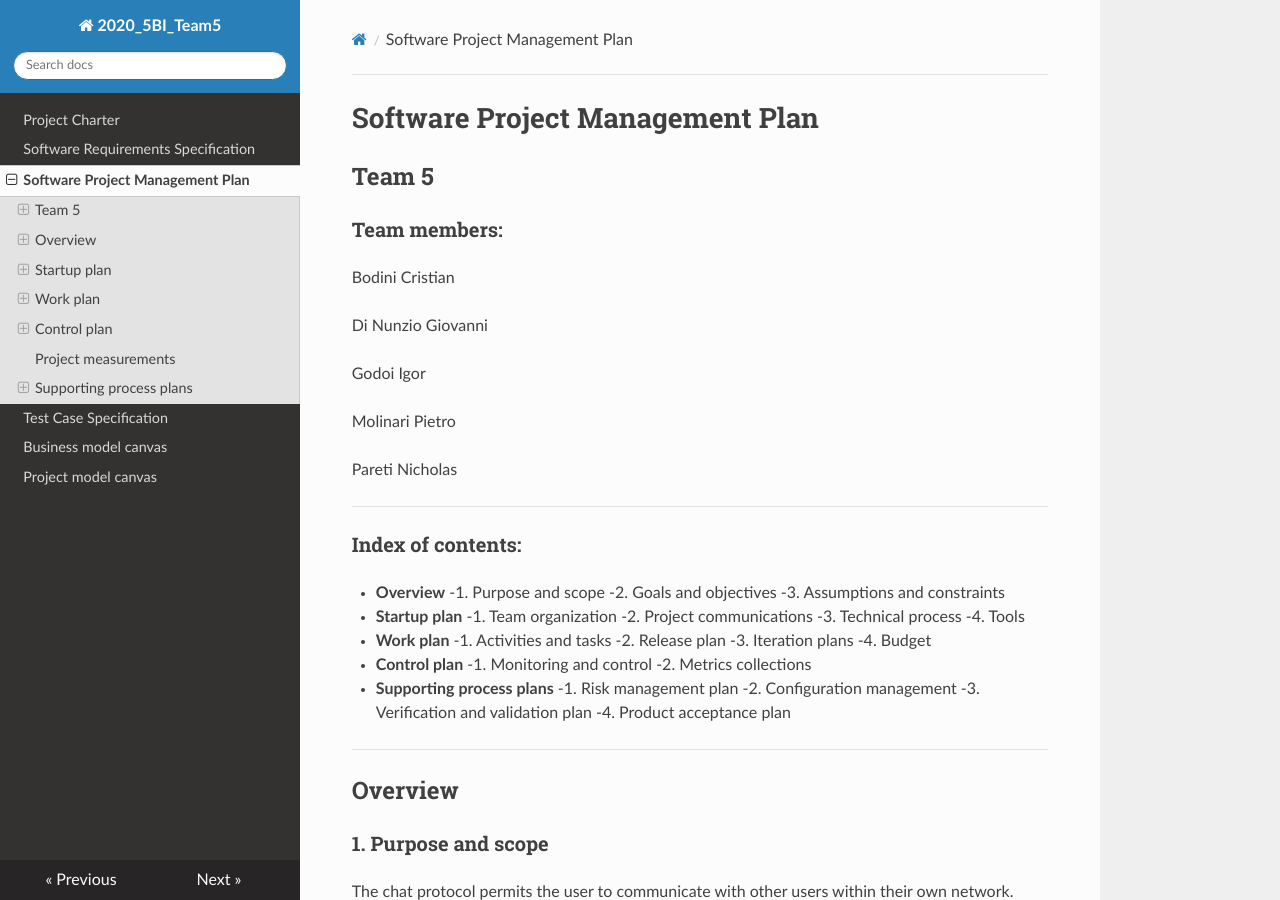
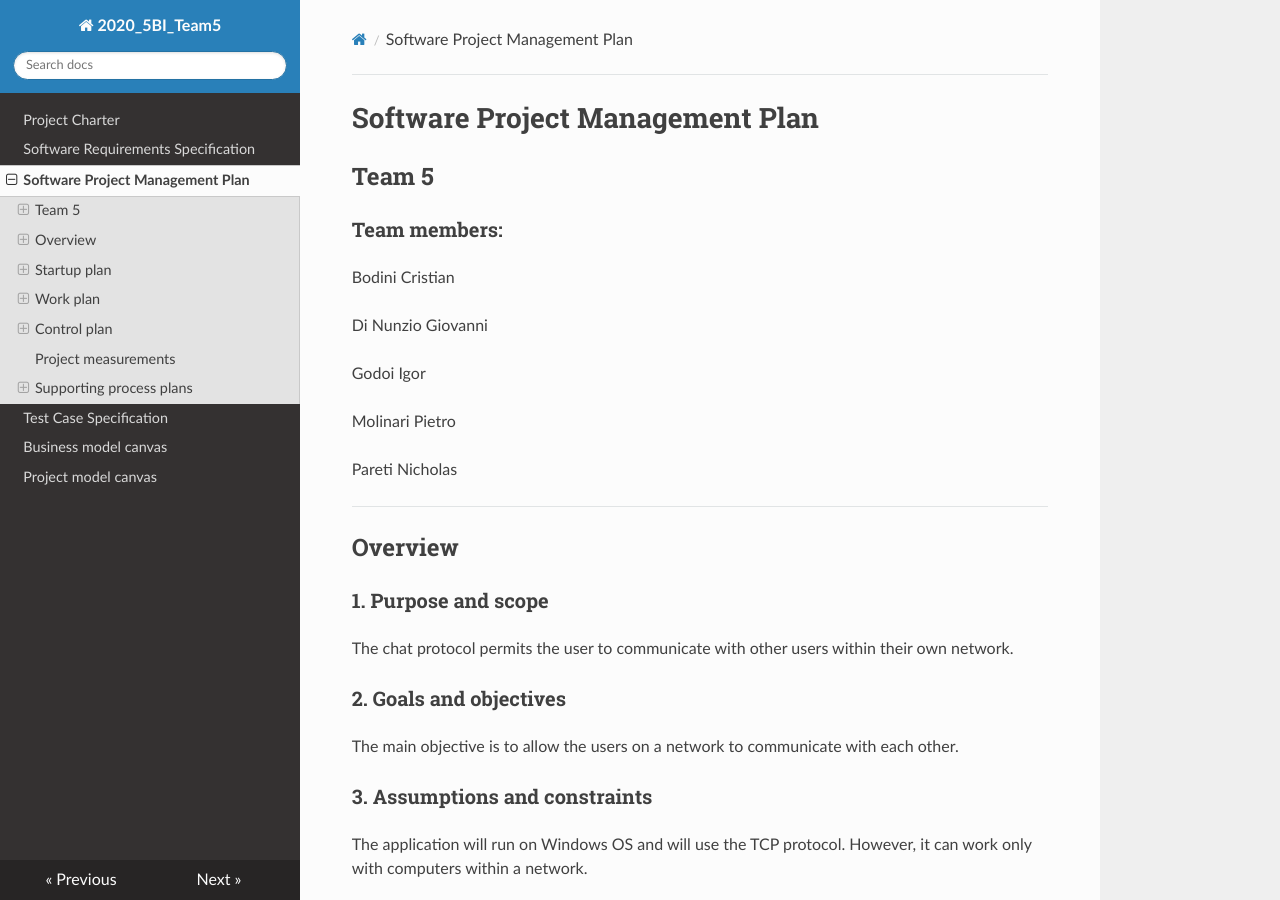
Before and after one commit to Kurai27/2020_5BI_Team5_ChatDocumentation, an MkDocs documentation site: the page built from docs/project_management.md, in a window 1280 px wide and 900 px high. Built offline with MkDocs 1.6.1, drawn with Linux system fonts in a browser that asks for light colours; nearby versions of some CDN libraries.

Commit message:
Update project_management.md

```diff
--- a/docs/project_management.md
+++ b/docs/project_management.md
@@ -14,32 +14,7 @@ Pareti Nicholas
 
 ---
 
-### Index of contents:
-- **Overview**
--1. Purpose and scope
--2. Goals and objectives
--3. Assumptions and constraints
-- **Startup plan**
--1. Team organization
--2. Project communications
--3. Technical process
--4. Tools
-- **Work plan**
--1. Activities and tasks
--2. Release plan
--3. Iteration plans
--4. Budget
-- **Control plan**
--1. Monitoring and control
--2. Metrics collections
-- **Supporting process plans**
--1. Risk management plan
--2. Configuration management
--3. Verification and validation plan
--4. Product acceptance plan
 
-
----
 ## Overview
 ### 1. Purpose and scope
 The chat protocol permits the user to communicate with other users within their own network.
@@ -118,7 +93,7 @@ For the highest priority risks, what actions will be taken to minimize the proba
 ### 2. Configuration management plan
 Configuration management plans for this document and other baselined work products including review procedures and change management procedures.
 
-####Partial example####
+#### Partial example
 
 - All work products will be stored in a centralized CVS repository running on a central server.
 - The naming convention for documents will be: NNN-VVV.suffix where NNN is a mnemonic that reflects the function of the document, VVV is a 3 digit version number, and 'suffix' is the standard/normal suffix for the document type. For example, the second version of the requirements document created as a Microsoft Word document might be labeled: REQ-002.doc.
```
